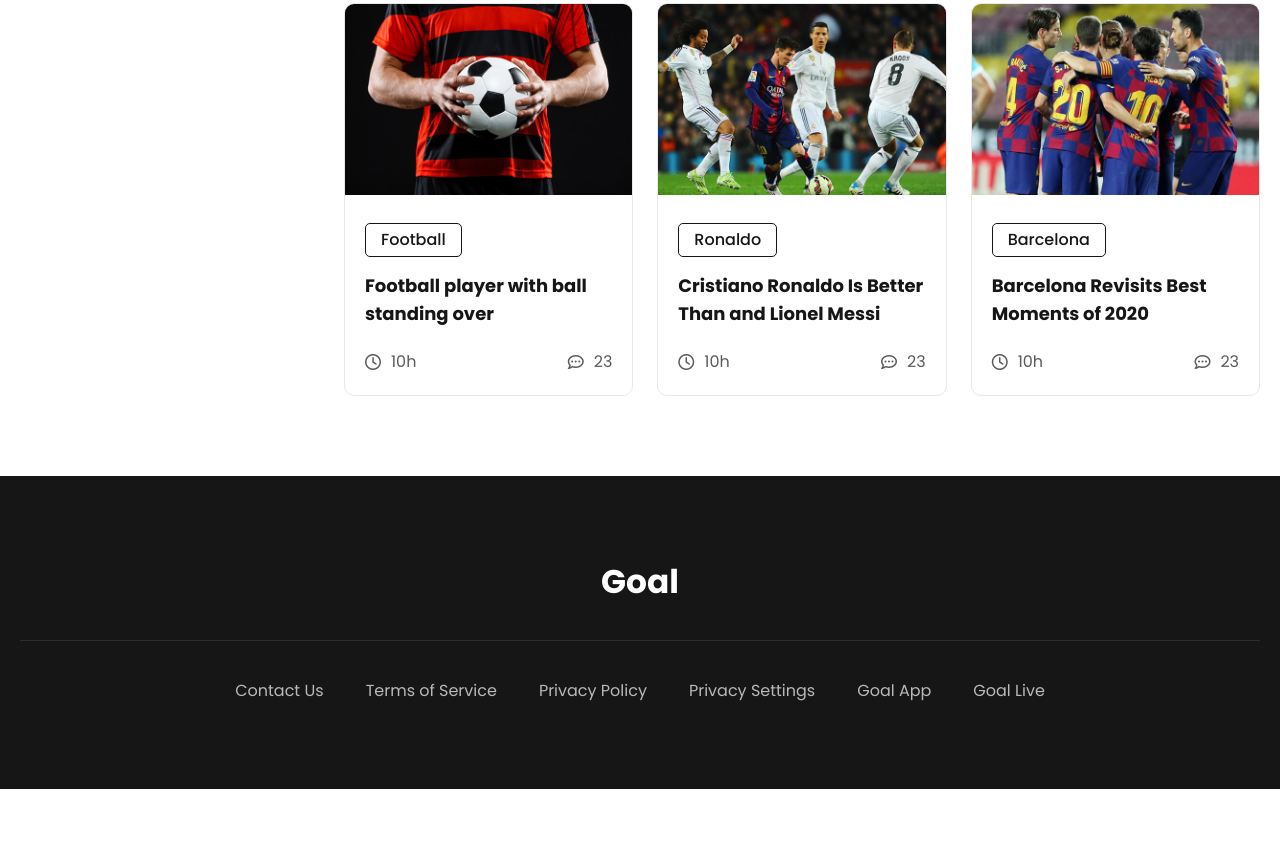
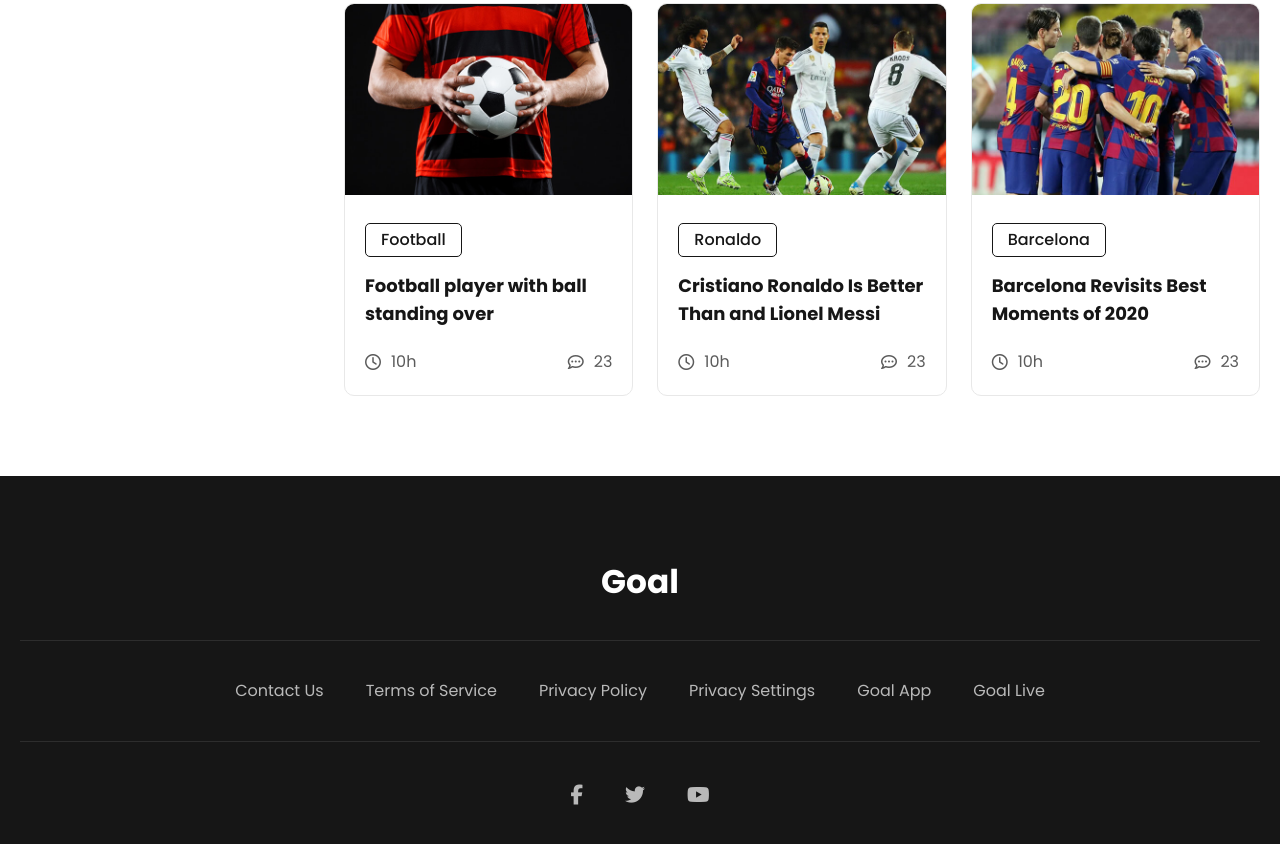
Before and after one commit to shamssujon/world-cup, a plain HTML site: page index.html in a window 1280 px wide. Shown: the part 1554-2398 px from the top of the page. Before the commit the page ends 2343 px from the top, so only its background shows below. Drawn offline with Linux system fonts and the light colour scheme.

Commit message:
Footer social

```diff
--- a/css/style.css
+++ b/css/style.css
@@ -282,6 +282,24 @@ a {
     color: var(--red);
 }
 
+.social {
+    display: flex;
+    align-items: center;
+    justify-content: center;
+    gap: 2rem;
+    list-style: none;
+}
+
+.social a {
+    font-size: 20px;
+    color: var(--gray);
+    padding: 5px;
+}
+
+.social a:hover {
+    color: var(--red)
+}
+
 /* Responsive */
 
 /* Tablet device and up */
--- a/index.html
+++ b/index.html
@@ -287,6 +287,12 @@
                     <a href="#">Goal App</a>
                     <a href="#">Goal Live</a>
                 </nav>
+                <hr>
+                <ul class="social">
+                    <li><a href="#"><i class="fa-brands fa-facebook-f"></i></a></li>
+                    <li><a href="#"><i class="fa-brands fa-twitter"></i></a></li>
+                    <li><a href="#"><i class="fa-brands fa-youtube"></i></a></li>
+                </ul>
             </div>
         </div>
     </footer>
```
